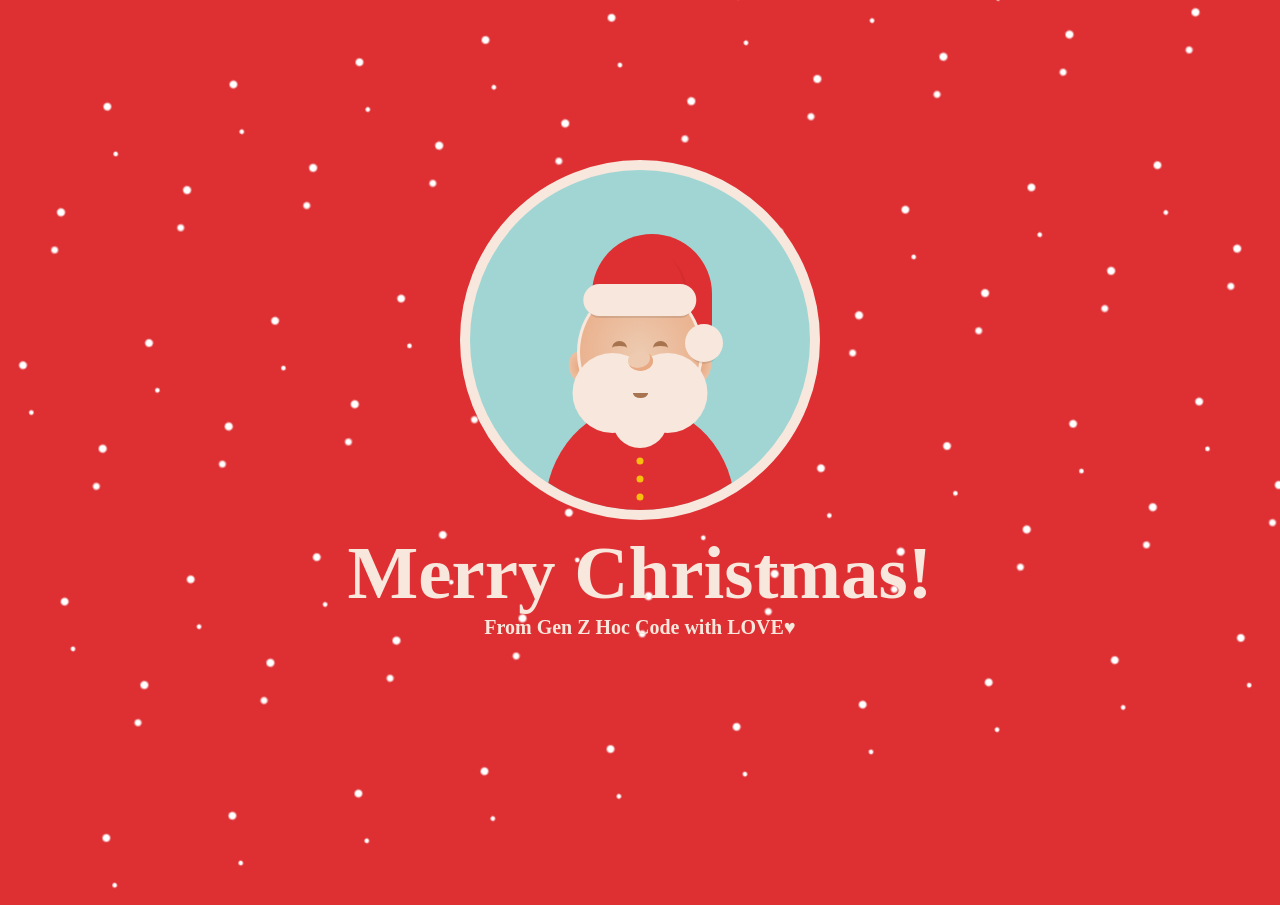
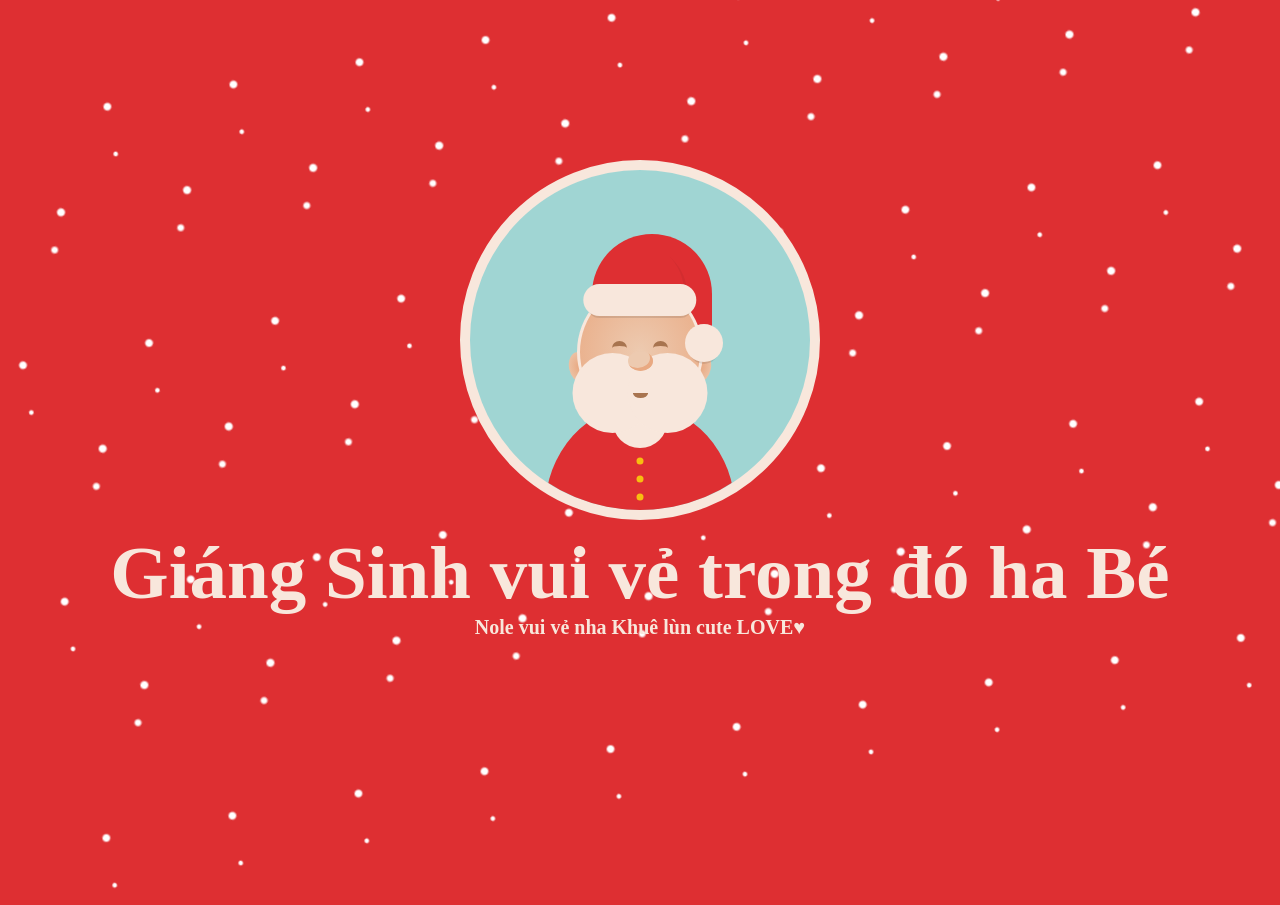
Before and after one commit to minhlahoang/genzhoccode, a plain HTML site: page Christmas.html in a window 1280 px wide. Both pictures are taken after a click on the element "Nhấn vào thư nhé !!!". Shown: the top 905 px of the page. Drawn offline with Linux system fonts and the light colour scheme; a web font is replaced by a local one.

Commit message:
Update Christmas.html

```diff
--- a/Christmas.html
+++ b/Christmas.html
@@ -1072,8 +1072,8 @@
 
    <div class="christmas" >
     <div class="message">
-        <h1>Merry Christmas!</h1>
-        <h2>From Gen Z Hoc Code with LOVE♥</h2>
+        <h1>Giáng Sinh vui vẻ trong đó ha Bé </h1>
+        <h2>Nole vui vẻ nha Khuê lùn cute LOVE♥</h2>
     </div>
     <div class="window ">
         <div class="santa">
```
